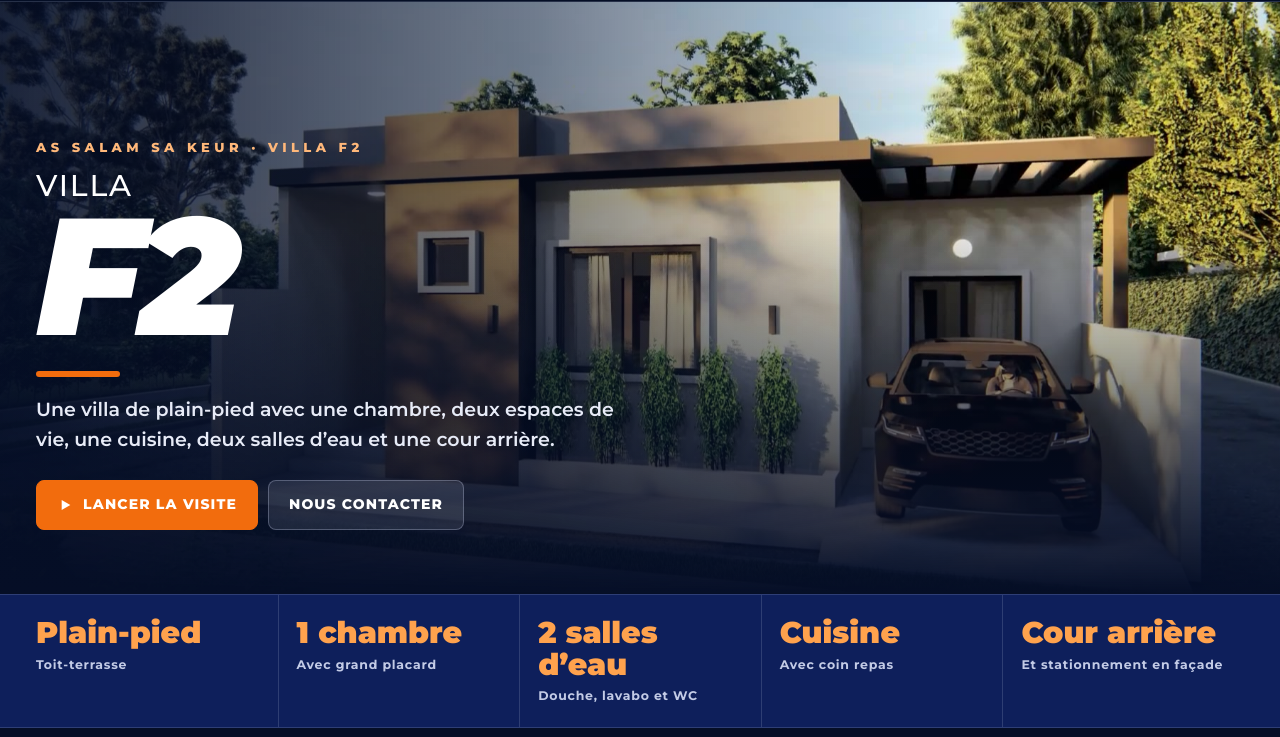
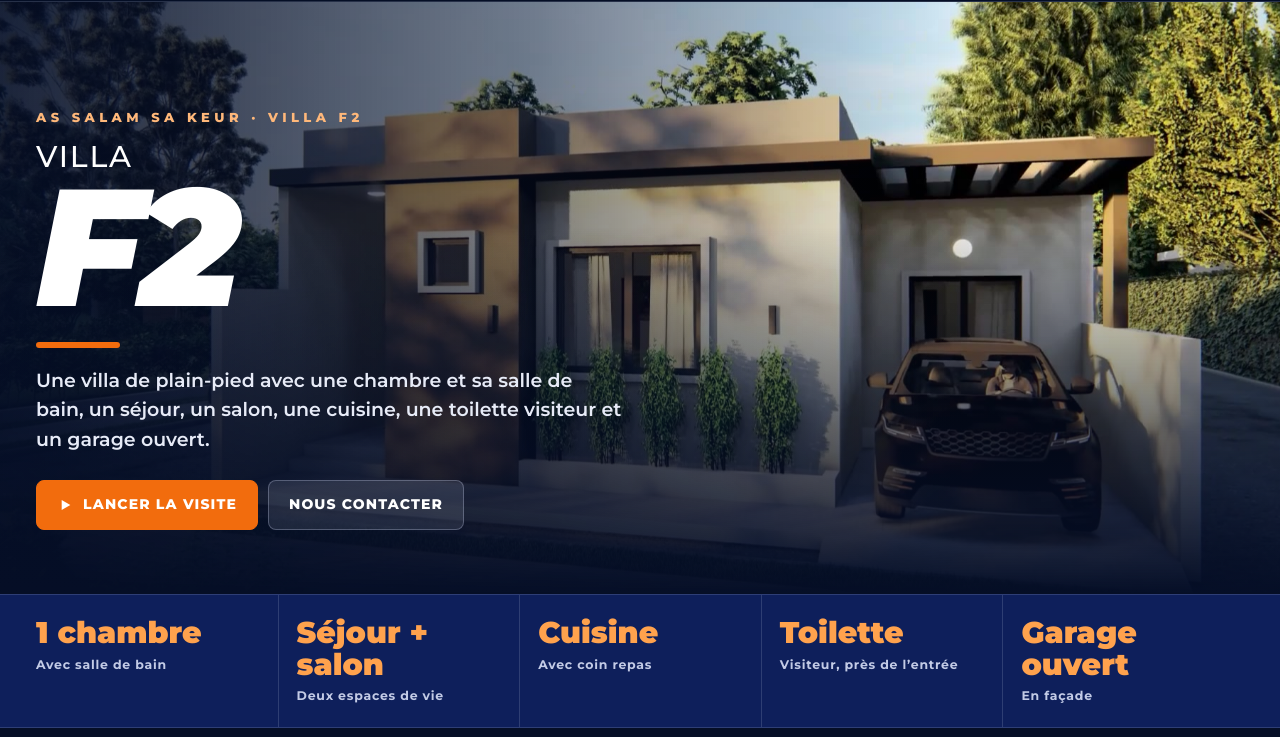
Before and after one commit to JULOO00221/visite-villa-zahra, a plain HTML site: page f2/index.html in a window 1280 px wide. Shown: the part 63-800 px from the top of the page. Drawn offline with Linux system fonts and the light colour scheme.

Commit message:
Villa F2 : pieces selon le programme (chambre + SDB, sejour, salon, cuisine, toilette visiteur, garage ouvert)
Co-Authored-By: Claude Opus 5.5 <noreply@anthropic.com>
Claude-Session: https://claude.ai/code/session_01LpZYrHdUDHU8Q4kakNwN3L

```diff
--- a/f2/index.html
+++ b/f2/index.html
@@ -260,7 +260,7 @@ nav.menu a.switch{color:#fff;border:1px solid rgba(195,203,230,.32)}
       <div class="l1">VILLA</div>
       <h1 id="vname">F2</h1>
       <div class="rule"></div>
-      <p>Une villa de plain-pied avec une chambre, deux espaces de vie, une cuisine, deux salles d’eau et une cour arrière.</p>
+      <p>Une villa de plain-pied avec une chambre et sa salle de bain, un séjour, un salon, une cuisine, une toilette visiteur et un garage ouvert.</p>
       <div class="actions">
         <a class="btn primary" href="#visite" id="heroPlay"><svg viewBox="0 0 24 24"><path d="M7 4.5v15l13-7.5z"/></svg>Lancer la visite</a>
         <a class="btn" href="#contact">Nous contacter</a>
@@ -270,11 +270,11 @@ nav.menu a.switch{color:#fff;border:1px solid rgba(195,203,230,.32)}
 
   <div class="facts">
     <div class="wrap">
-      <div class="fact"><div class="v">Plain-pied</div><div class="k">Toit-terrasse</div></div>
-      <div class="fact"><div class="v">1 chambre</div><div class="k">Avec grand placard</div></div>
-      <div class="fact"><div class="v">2 salles d’eau</div><div class="k">Douche, lavabo et WC</div></div>
+      <div class="fact"><div class="v">1 chambre</div><div class="k">Avec salle de bain</div></div>
+      <div class="fact"><div class="v">Séjour + salon</div><div class="k">Deux espaces de vie</div></div>
       <div class="fact"><div class="v">Cuisine</div><div class="k">Avec coin repas</div></div>
-      <div class="fact"><div class="v">Cour arrière</div><div class="k">Et stationnement en façade</div></div>
+      <div class="fact"><div class="v">Toilette</div><div class="k">Visiteur, près de l’entrée</div></div>
+      <div class="fact"><div class="v">Garage ouvert</div><div class="k">En façade</div></div>
     </div>
   </div>
 
@@ -355,16 +355,16 @@ nav.menu a.switch{color:#fff;border:1px solid rgba(195,203,230,.32)}
 const CLIPS = [ {src:'/f2/videos/visite.mp4', dur:98.5} ];
 const X='Extérieur', P='Pièce', C='Circulation';
 const STOPS = [
-  {id:'facade',   clip:0, t:0,  zone:X, title:'Façade principale', img:'facade',   note:'Villa de plain-pied, place de stationnement en façade.'},
-  {id:'entree',   clip:0, t:8,  zone:X, title:'Entrée',            img:'entree',   note:'Entrée abritée, entre le stationnement et le bardage bois.'},
+  {id:'facade',   clip:0, t:0,  zone:X, title:'Façade principale', img:'facade',   note:'Villa de plain-pied, avec garage ouvert en façade.'},
+  {id:'entree',   clip:0, t:8,  zone:X, title:'Entrée',            img:'entree',   note:'Entrée abritée, à côté du garage ouvert.'},
   {id:'sejour',   clip:0, t:10, zone:P, title:'Séjour',            img:'sejour',   note:'Le premier espace de vie, dès l’entrée.', room:true},
-  {id:'sdb',      clip:0, t:20, zone:P, title:'Salle de bain',     img:'sdb',      note:'Douche, lavabo et WC.', room:true},
-  {id:'couloir',  clip:0, t:26, zone:C, title:'Dégagement',        img:'couloir',  note:'Le couloir qui mène à la chambre et au salon.'},
+  {id:'toil-v',   clip:0, t:20, zone:P, title:'Toilette visiteur', img:'sdb',      note:'Près de l’entrée, pour les invités.', room:true},
+  {id:'couloir',  clip:0, t:26, zone:C, title:'Dégagement',        img:'couloir',  note:'Il mène à la chambre, au salon et à la cuisine.'},
   {id:'chambre',  clip:0, t:37, zone:P, title:'Chambre',           img:'chambre',  note:'Chambre avec grand placard et fenêtre sur l’extérieur.', room:true},
   {id:'salon',    clip:0, t:54, zone:P, title:'Salon',             img:'salon',    note:'Un second espace de vie, avec baie vitrée.', room:true},
   {id:'cuisine',  clip:0, t:64, zone:P, title:'Cuisine',           img:'cuisine',  note:'Cuisine équipée avec coin repas, ouverte sur l’arrière.', room:true},
-  {id:'salle-eau',clip:0, t:73, zone:P, title:'Salle d’eau',       img:'salle-eau', note:'Seconde salle d’eau, près de la sortie vers la cour.'},
-  {id:'cour',     clip:0, t:80, zone:X, title:'Cour arrière',      img:'cour',     note:'Un extérieur privé et clos à l’arrière de la villa.', room:true},
+  {id:'sdb',      clip:0, t:73, zone:P, title:'Salle de bain',     img:'salle-eau', note:'Douche, lavabo et WC.', room:true},
+  {id:'cour',     clip:0, t:80, zone:X, title:'Cour arrière',      img:'cour',     note:'Un extérieur privé et clos à l’arrière de la villa.'},
   {id:'arriere',  clip:0, t:88, zone:X, title:'Façade arrière',    img:'arriere',  note:'La villa vue depuis la cour.'},
   {id:'aerien',   clip:0, t:93, zone:X, title:'Vue aérienne',      img:'aerien',   note:'Le toit-terrasse et l’implantation sur la parcelle.'}
 ];
```
